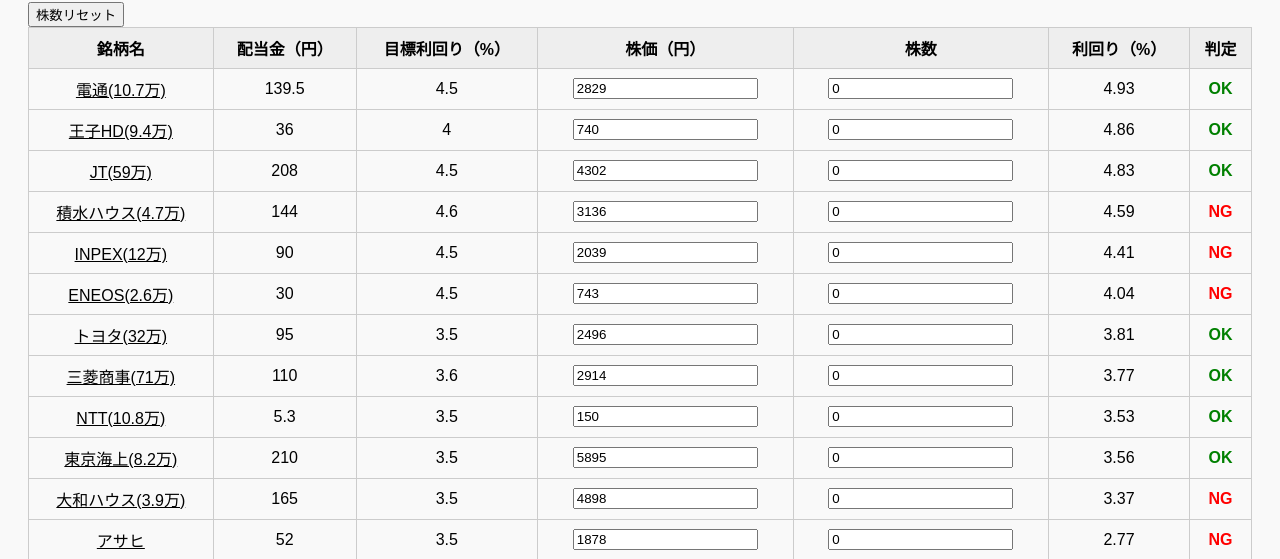
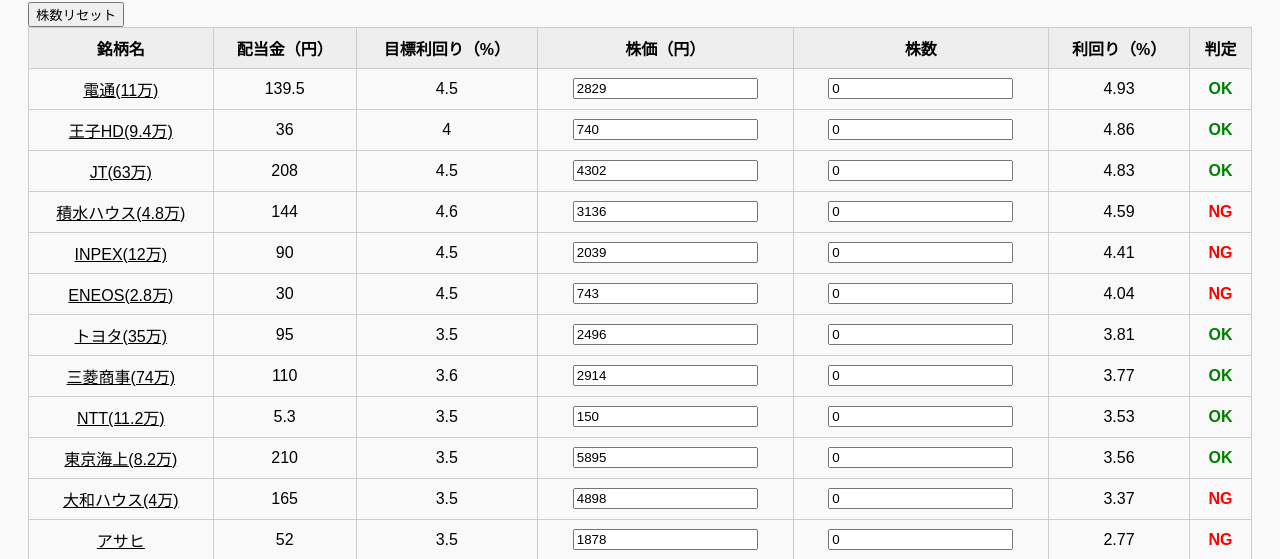
Before and after one commit to kenasoe/investment-decision, a plain HTML site: page index.html in a window 1280 px wide. Shown: the part 209-768 px from the top of the page. Drawn offline with Linux system fonts and the light colour scheme.

Commit message:
Update index.html

```diff
--- a/index.html
+++ b/index.html
@@ -75,17 +75,17 @@
 
   <script>
     const japanStocks = [
-      { name: '電通(10.7万)', dividend: 139.5, targetYield: 4.5, price: 2829, memo: '安定増配×1.5 R&I:AA-' },
+      { name: '電通(11万)', dividend: 139.5, targetYield: 4.5, price: 2829, memo: '安定増配×1.5 R&I:AA-' },
       { name: '王子HD(9.4万)', dividend: 36, targetYield: 4.0, price: 740, memo: '大手製紙では高信用、海外4割 安定増配×1.1 JCR:AA- R&I:A+' },
-      { name: 'JT(59万)', dividend: 208, targetYield: 4.5, price: 4302, memo: '過去は4000円未満で買っている JCR:AA+ R&I:AA' },
-      { name: '積水ハウス(4.7万)', dividend: 144, targetYield: 4.6, price: 3136, memo: '4.5→4.6へ引上げ 安定増配 JCR:AA R&I:AA' },
+      { name: 'JT(63万)', dividend: 208, targetYield: 4.5, price: 4302, memo: '過去は4000円未満で買っている JCR:AA+ R&I:AA' },
+      { name: '積水ハウス(4.8万)', dividend: 144, targetYield: 4.6, price: 3136, memo: '4.5→4.6へ引上げ 安定増配 JCR:AA R&I:AA' },
       { name: 'INPEX(12万)', dividend: 90, targetYield: 4.5, price: 2039, memo: '増配×1.9 JCR:AA+ R&I:AA' },
-      { name: 'ENEOS(2.6万)', dividend: 30, targetYield: 4.5, price: 743, memo: '増配×1.2 ガソリン代の一部に JCR:AA- R&I:A+' },
-      { name: 'トヨタ(32万)', dividend: 95, targetYield: 3.5, price: 2496, memo: 'JCR:AAA R&I:AAA' },
-      { name: '三菱商事(71万)', dividend: 110, targetYield: 3.6, price: 2914, memo: '4.0→3.8へ引下げ R&I:AA' },
-      { name: 'NTT(10.8万)', dividend: 5.3, targetYield: 3.5, price: 150, memo: '安定増配×1.6 JCR:AAA' },
+      { name: 'ENEOS(2.8万)', dividend: 30, targetYield: 4.5, price: 743, memo: '増配×1.2 ガソリン代の一部に JCR:AA- R&I:A+' },
+      { name: 'トヨタ(35万)', dividend: 95, targetYield: 3.5, price: 2496, memo: 'JCR:AAA R&I:AAA' },
+      { name: '三菱商事(74万)', dividend: 110, targetYield: 3.6, price: 2914, memo: '4.0→3.8へ引下げ R&I:AA' },
+      { name: 'NTT(11.2万)', dividend: 5.3, targetYield: 3.5, price: 150, memo: '安定増配×1.6 JCR:AAA' },
       { name: '東京海上(8.2万)', dividend: 210, targetYield: 3.5, price: 5895, memo: 'JCR:AAA' },
-      { name: '大和ハウス(3.9万)', dividend: 165, targetYield: 3.5, price: 4898, memo: 'JCR:AA R&I:AA-' },
+      { name: '大和ハウス(4万)', dividend: 165, targetYield: 3.5, price: 4898, memo: 'JCR:AA R&I:AA-' },
       { name: 'アサヒ', dividend: 52, targetYield: 3.5, price: 1878, memo: 'JCR:AA- R&I:A+' },
       { name: '伊藤忠(10万)', dividend: 200, targetYield: 3.5, price: 7606 },
       { name: '野村HD', dividend: 47, targetYield: 4.0, price: 939, memo: 'JCR:AA- R&I:A' },
```
